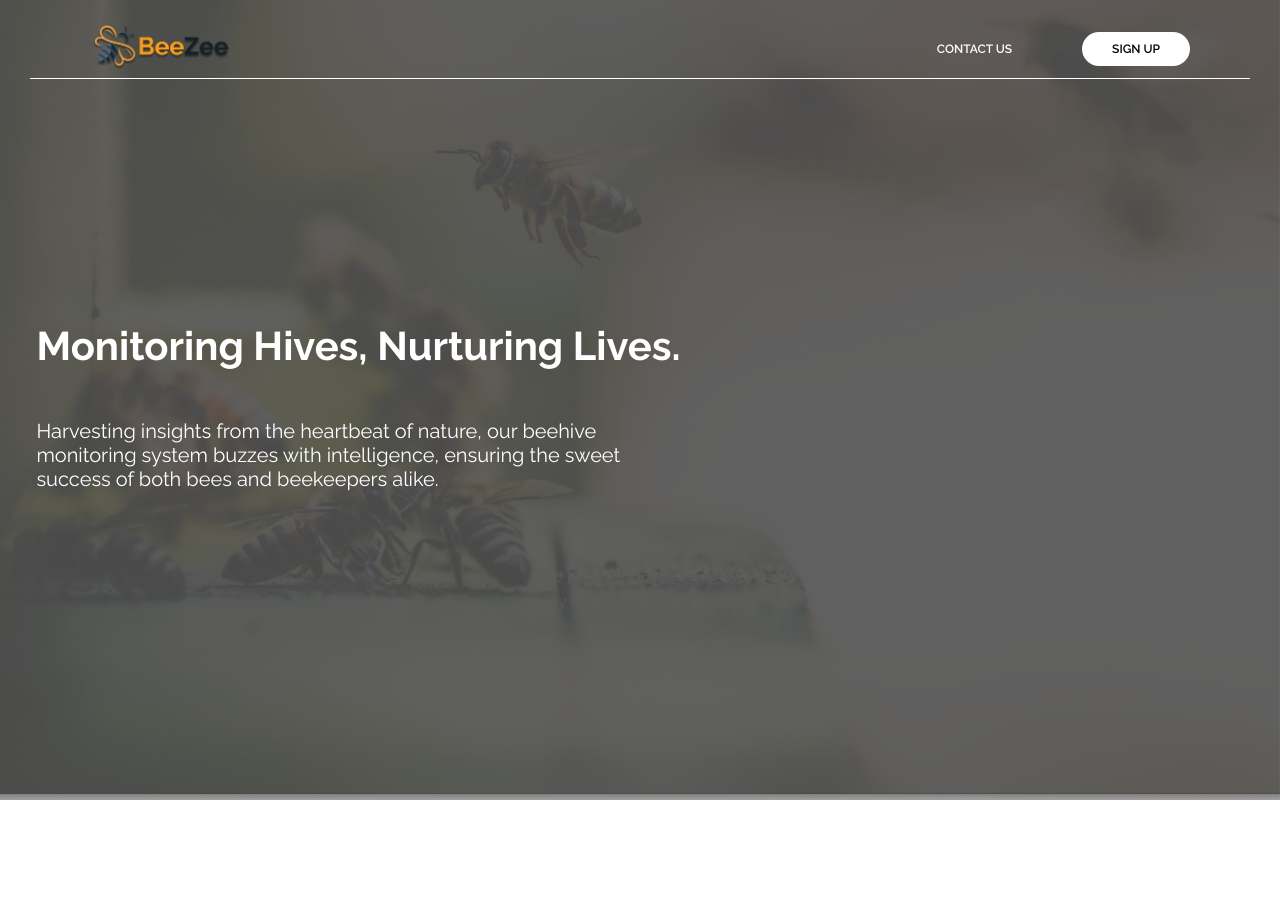
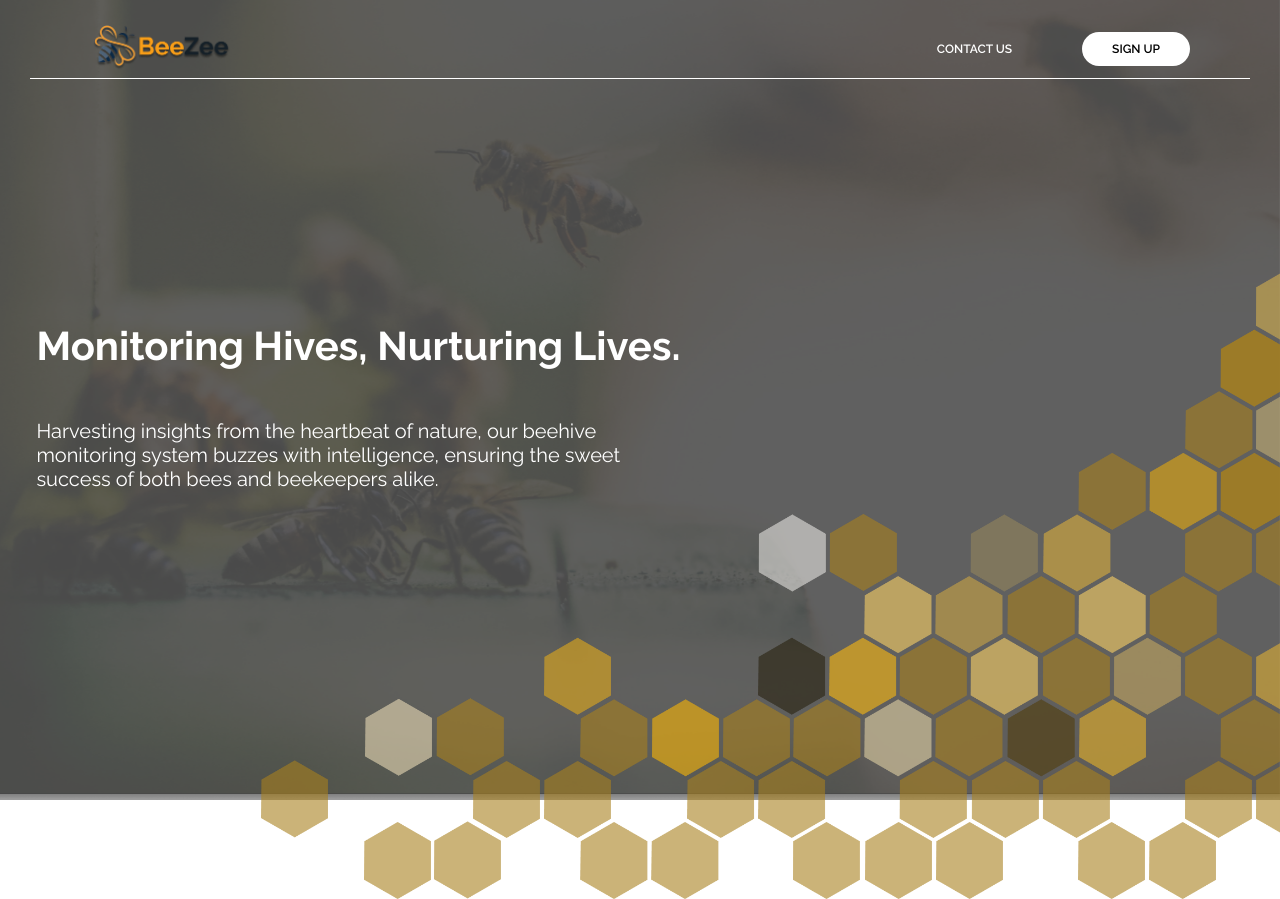
Before and after one commit to cepdnaclk/e19-3yp-beehive-monitoring-system, a React (Vite) app in the folder code/beehive-dashboard/: page / in a window 1280 px wide. Built offline with nearby package versions, Linux system fonts and the light colour scheme.

Commit message:
Update landing page

```diff
--- a/code/beehive-dashboard/src/Pages/Landing.jsx
+++ b/code/beehive-dashboard/src/Pages/Landing.jsx
@@ -1,6 +1,7 @@
 // Landing.jsx
 import Navbar from "../Components/Navbar";
 import Banner from "../Assets/Banner.png";
+import Hexagon from "../Assets/Hexagon-Design.png";
 import '../Styles/Pages/Landing.scss';
 
 function Landing() {
@@ -12,6 +13,9 @@ function Landing() {
         <img src={Banner} alt="" className="banner-image" />
         <div className="color-overlay"></div>
       </div>
+      <div className="hexagon-design">
+        <img src={Hexagon} alt="" />
+      </div>
       <div className="content-container">
         <h3>Monitoring Hives, Nurturing Lives.</h3>
         <p>Harvesting insights from the heartbeat of nature, our beehive monitoring system buzzes with intelligence, ensuring the sweet success of both bees and beekeepers alike.</p>
--- a/code/beehive-dashboard/src/Styles/Pages/Landing.scss
+++ b/code/beehive-dashboard/src/Styles/Pages/Landing.scss
@@ -72,3 +72,20 @@ body {
     font-size: 40px;
     margin: 0 0 50px;
   }
+
+  .hexagon-design {
+    position: absolute;
+    bottom: 0;
+    right: 0;
+    margin: 0;
+    z-index: -1;
+  }
+
+  .hexagon-design img {
+    height: 50%;
+    width: 80%;
+    float: right;
+    padding: none;
+    object-fit: cover;
+    z-index: -1;
+  }
```
Also changed, not shown: code/beehive-dashboard/src/Assets/Hexagon-Design.png (added).
